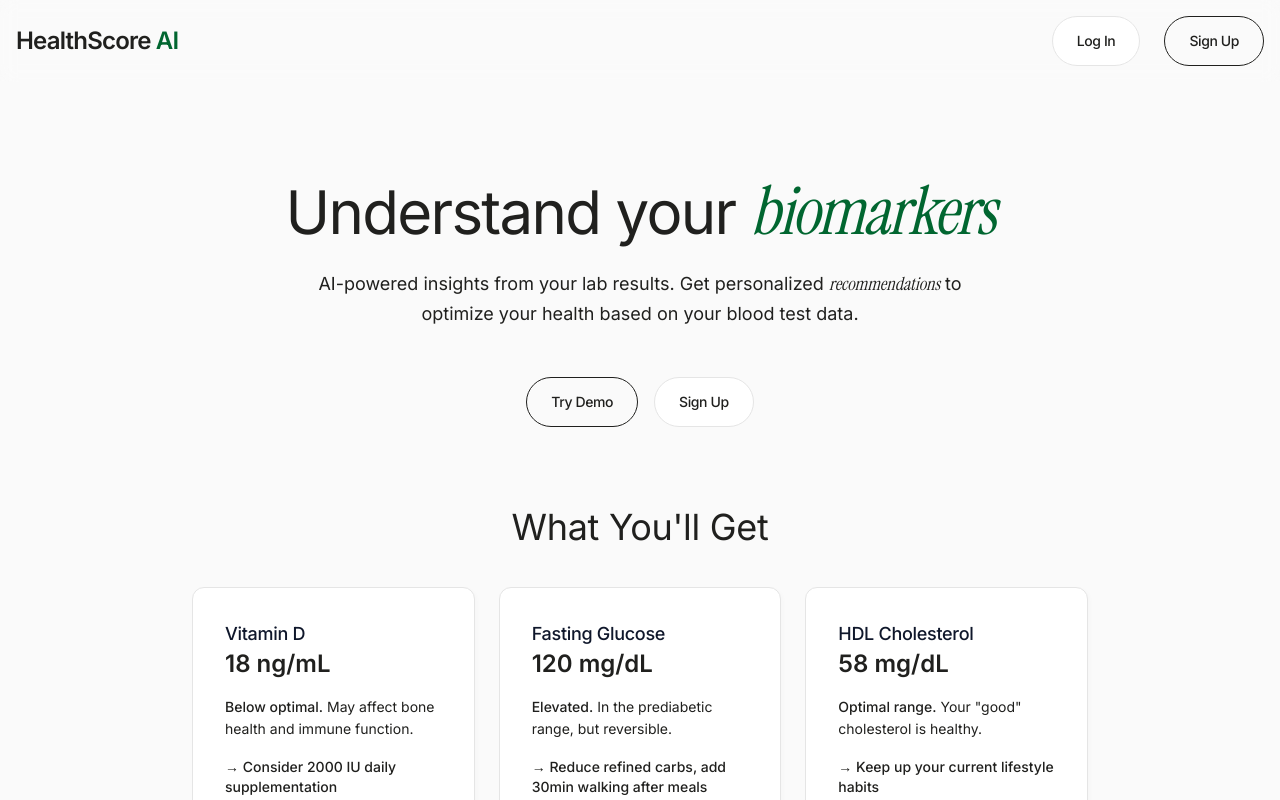
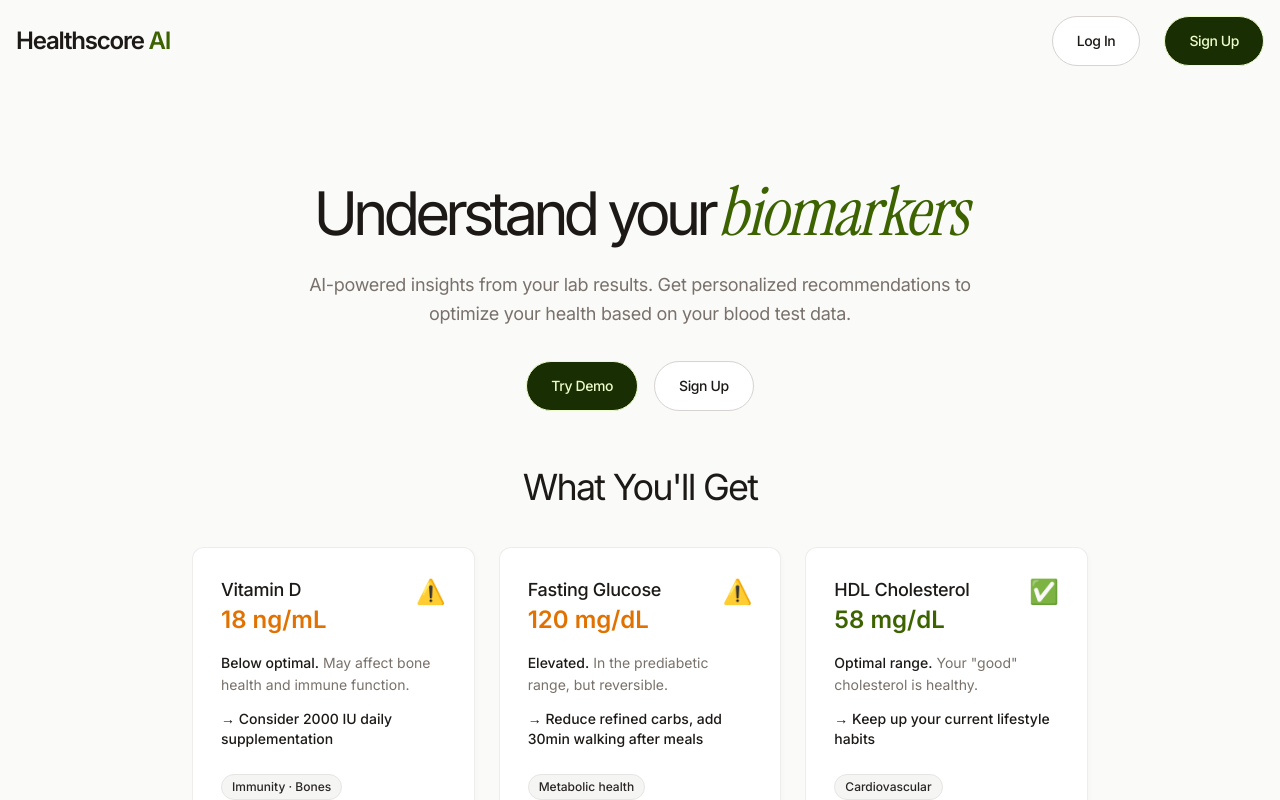
Before and after one commit to amadeuserras/healthscore-ai, a Next.js app: page / in a window 1280 px wide. Shown: the top 800 px of the page. Built offline with nearby package versions, Linux system fonts and the light colour scheme.

Commit message:
style: improve styles of HomePage

```diff
--- a/app/page.tsx
+++ b/app/page.tsx
@@ -1,24 +1,42 @@
 import Link from 'next/link';
 
-const primaryCta =
-  'inline-flex py-3.5 px-6 items-center justify-center rounded-[33px] border border-brand-lime bg-brand-ink -tracking-[0.4px] text-sm font-medium text-brand-lime transition hover:bg-[#0a3233] focus-visible:outline focus-visible:outline-2 focus-visible:outline-offset-2 focus-visible:outline-brand-ink';
+type CtaLinkProps = {
+  href: string;
+  children: React.ReactNode;
+  variant: 'primary' | 'secondary';
+  className?: string;
+};
 
-const secondaryCta =
-  'inline-flex py-3.5 px-6 items-center justify-center rounded-[33px] border border-neutral-200 bg-white -tracking-[0.4px] text-sm font-medium text-brand-ink transition hover:bg-surface-mute focus-visible:outline focus-visible:outline-2 focus-visible:outline-offset-2 focus-visible:outline-brand-ink';
+function CtaLink({ href, children, variant, className }: CtaLinkProps) {
+  const ctaBase =
+    'inline-flex items-center justify-center rounded-[33px] border px-6 py-3.5 text-sm font-medium -tracking-[0.4px] transition focus-visible:outline focus-visible:outline-2 focus-visible:outline-offset-2 focus-visible:outline-stone-900';
 
-const navLink = 'text-[15px] font-medium text-ink/80 transition-colors hover:text-brand-ink';
+  const ctaVariant = {
+    primary: 'bg-lime-950 text-lime-100 hover:bg-lime-950/90',
+    secondary: 'border-stone-300 bg-white text-stone-900 hover:bg-stone-100',
+  } as const;
 
-const protocolPill =
-  'inline-flex items-center rounded-full border border-pill-border/40 bg-neutral-100 px-2.5 py-1 text-xs font-medium text-ink/90';
+  return (
+    <Link
+      href={href}
+      className={[ctaBase, ctaVariant[variant], className].filter(Boolean).join(' ')}
+    >
+      {children}
+    </Link>
+  );
+}
 
 function AccentWord({ children }: { children: React.ReactNode }) {
-  return <span className="font-instrument italic text-green-800 text-[67px]">{children}</span>;
+  return (
+    <span className="font-instrument tracking-[-1.6px] italic text-lime-800 text-[68px] -ml-2">
+      {children}
+    </span>
+  );
 }
 
 type BiomarkerPreviewCardProps = {
   title: string;
   value: string;
-  valueClassName: string;
   status: 'warning' | 'ok';
   lead: string;
   description: string;
@@ -29,7 +47,6 @@ type BiomarkerPreviewCardProps = {
 function BiomarkerPreviewCard({
   title,
   value,
-  valueClassName,
   status,
   lead,
   description,
@@ -37,22 +54,27 @@ function BiomarkerPreviewCard({
   pill,
 }: BiomarkerPreviewCardProps) {
   const statusEmoji = status === 'warning' ? '⚠️' : '✅';
+  const valueClassName = status === 'warning' ? 'text-amber-600' : 'text-lime-800';
 
   return (
-    <div className="rounded-xl border border-neutral-200 bg-white p-8 shadow-[2px_2px_5px_rgba(0,0,0,0.02)]">
+    <div className="rounded-xl border border-stone-200/70 bg-white p-7 shadow-[2px_2px_5px_rgba(0,0,0,0.02)]">
       <div className="mb-4 flex items-start justify-between">
         <div>
-          <h4 className="text-lg font-medium -tracking-[0.3px] text-slate-900">{title}</h4>
+          <h4 className="text-lg font-medium tracking-[-0.3px] text-stone-900">{title}</h4>
           <p className={`text-2xl font-semibold ${valueClassName}`}>{value}</p>
         </div>
-        <span className="text-2xl" aria-hidden></span>
+        <span className="text-2xl" aria-hidden>
+          {statusEmoji}
+        </span>
       </div>
-      <p className="mb-4 text-sm leading-relaxed text-ink/50">
-        <span className="font-medium text-ink">{lead}</span> {description}
+      <p className="mb-3 text-sm leading-relaxed text-stone-500">
+        <span className="font-medium text-stone-900">{lead}</span> {description}
       </p>
-      <p className="text-sm font-medium text-brand-ink">→ {recommendation}</p>
-      <p className="mt-4">
-        <span className={protocolPill}>{pill}</span>
+      <p className="text-sm font-medium text-stone-900">→ {recommendation}</p>
+      <p className="mt-6">
+        <span className="inline-flex items-center rounded-full border border-stone-200 bg-stone-100 px-2.5 py-1 text-xs font-medium text-stone-800">
+          {pill}
+        </span>
       </p>
     </div>
   );
@@ -60,52 +82,50 @@ function BiomarkerPreviewCard({
 
 export default function HomePage() {
   return (
-    <div className="h-screen flex flex-col bg-surface-mute">
-      <nav className="backdrop-blur-sm">
-        <div className="mx-auto flex max-w-container items-center justify-between px-4 py-4">
-          <h1 className="font-tight text-2xl font-semibold -tracking-[0.8px] text-brand-ink">
-            HealthScore <span className="text-green-800">AI</span>
+    <div className="h-screen flex flex-col bg-stone-50">
+      <nav>
+        <div className="mx-auto flex max-w-7xl items-center justify-between px-4 py-4">
+          <h1 className="font-tight text-2xl font-semibold tracking-[-1.2px] text-stone-900">
+            Healthscore <span className="text-lime-800">AI</span>
           </h1>
           <div className="flex items-center gap-6">
-            <Link href="/auth/login" className={secondaryCta}>
+            <CtaLink href="/auth/login" variant="secondary">
               Log In
-            </Link>
-            <Link href="/auth/signup" className={primaryCta}>
+            </CtaLink>
+            <CtaLink href="/auth/signup" variant="primary">
               Sign Up
-            </Link>
+            </CtaLink>
           </div>
         </div>
       </nav>
 
       <main className="mx-auto max-w-container px-4 py-20 md:py-24 flex-1">
         <div className="mx-auto max-w-4xl text-center">
-          <h2 className="mb-6 font-tight text-4xl -tracking-[1.7px] text-ink md:text-5xl lg:text-6xl">
+          <h2 className="mb-6 tracking-[-5px] text-4xl text-stone-900 md:text-5xl lg:text-6xl">
             Understand your <AccentWord>biomarkers</AccentWord>
           </h2>
-          <p className="mx-auto max-w-2xl text-lg leading-relaxed text-ink/70">
-            AI-powered insights from your lab results. Get personalized{' '}
-            <span className="font-instrument italic">recommendations</span> to optimize your health
-            based on your blood test data.
+          <p className="mx-auto max-w-2xl text-lg leading-relaxed tracking-[-0.3px] text-stone-500">
+            AI-powered insights from your lab results. Get personalized recommendations to optimize
+            your health based on your blood test data.
           </p>
 
-          <div className="mb-20 mt-12 flex flex-wrap items-center justify-center gap-4">
-            <Link href="/demo" className={primaryCta}>
+          <div className="mb-14 mt-8 flex flex-wrap items-center justify-center gap-4">
+            <CtaLink href="/demo" variant="primary">
               Try Demo
-            </Link>
-            <Link href="/auth/signup" className={secondaryCta}>
+            </CtaLink>
+            <CtaLink href="/auth/signup" variant="secondary">
               Sign Up
-            </Link>
+            </CtaLink>
           </div>
 
           <div className="text-left">
-            <h3 className="mb-10 text-center font-tight text-3xl -tracking-[0.3px] text-ink md:text-4xl">
+            <h3 className="mb-10 text-center font-tight text-3xl tracking-[-1.8px] text-stone-900 md:text-4xl">
               What You&apos;ll Get
             </h3>
             <div className="grid gap-6 md:grid-cols-3">
               <BiomarkerPreviewCard
                 title="Vitamin D"
                 value="18 ng/mL"
-                valueClassName="text-health-yellow"
                 status="warning"
                 lead="Below optimal."
                 description="May affect bone health and immune function."
@@ -115,7 +135,6 @@ export default function HomePage() {
               <BiomarkerPreviewCard
                 title="Fasting Glucose"
                 value="120 mg/dL"
-                valueClassName="text-health-yellow"
                 status="warning"
                 lead="Elevated."
                 description="In the prediabetic range, but reversible."
@@ -125,7 +144,6 @@ export default function HomePage() {
               <BiomarkerPreviewCard
                 title="HDL Cholesterol"
                 value="58 mg/dL"
-                valueClassName="text-brand-ink"
                 status="ok"
                 lead="Optimal range."
                 description='Your "good" cholesterol is healthy.'
@@ -139,8 +157,8 @@ export default function HomePage() {
 
       <footer className="">
         <div className="mx-auto max-w-container px-4 py-4">
-          <p className="text-center text-sm text-ui-333">
-            HealthScore AI is not a substitute for professional medical advice. Always consult with
+          <p className="text-center text-sm text-stone-500">
+            Healthscore AI is not a substitute for professional medical advice. Always consult with
             a healthcare provider.
           </p>
         </div>
```
